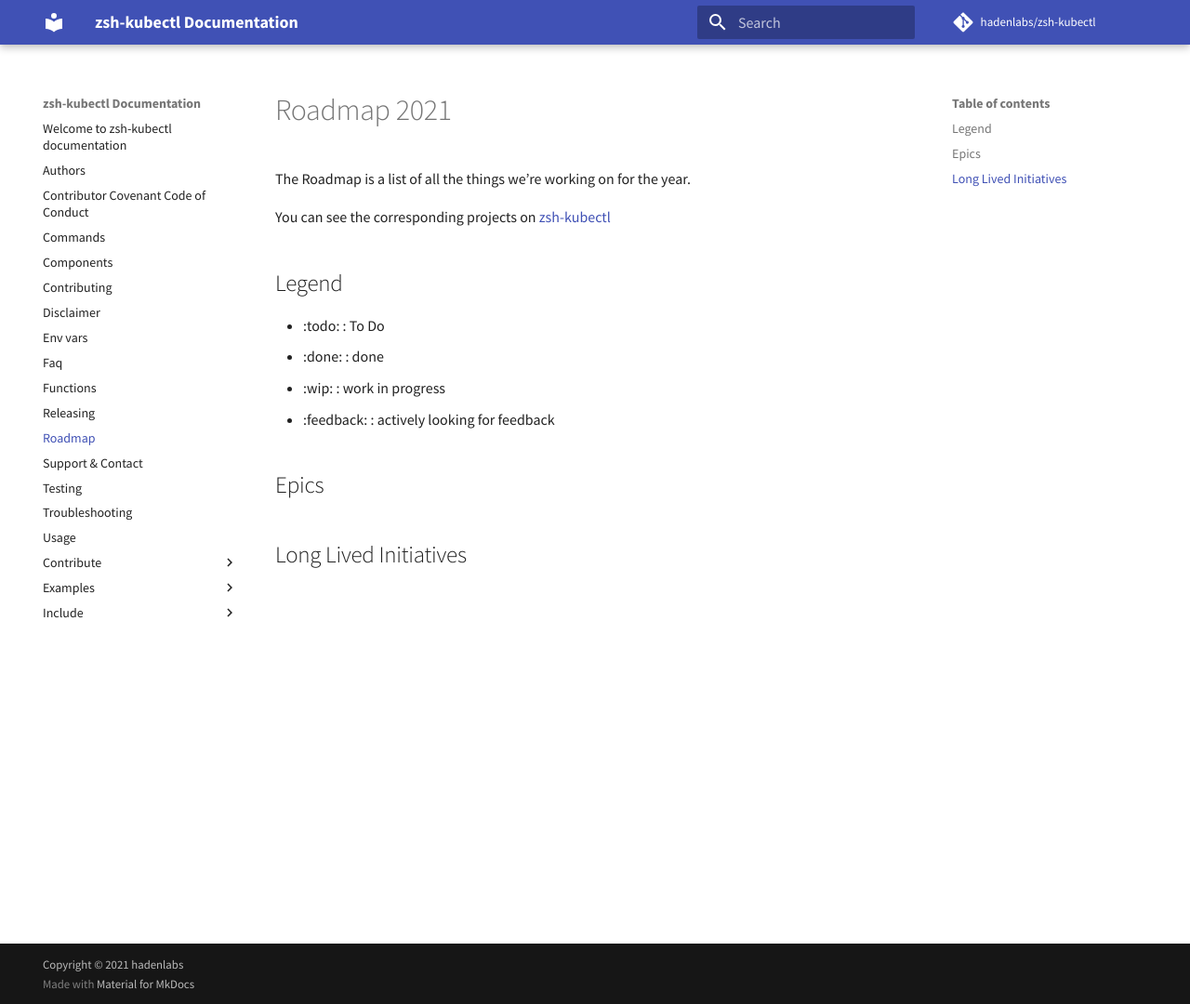
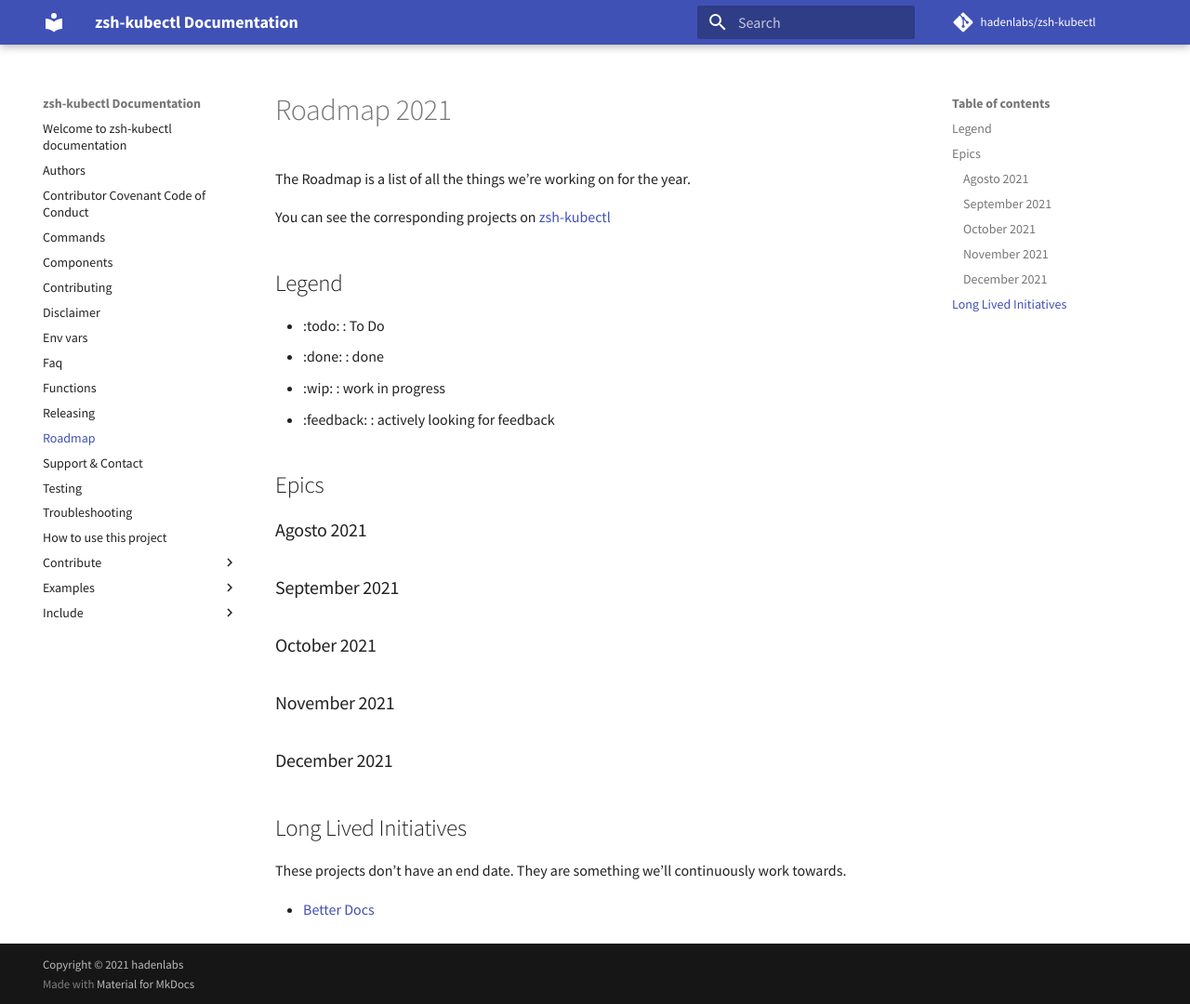
Before and after one commit to hadenlabs/zsh-kubectl, an MkDocs documentation site: the page built from docs/roadmap.md, in a window 1280 px wide and 1080 px high. Shown: the whole window at 93% size. Built offline with MkDocs 1.6.1 and Material for MkDocs 9.7.7, drawn with Linux system fonts in a browser that asks for light colours; comment, search, counter and statistics services are not loaded.

Commit message:
fix: generate docs project (#33)

```diff
--- a/docs/roadmap.md
+++ b/docs/roadmap.md
@@ -41,4 +41,18 @@ You can see the corresponding projects on [zsh-kubectl](https://github.com/haden
 
 ## Epics
 
+### Agosto 2021
+
+### September 2021
+
+### October 2021
+
+### November 2021
+
+### December 2021
+
 ## Long Lived Initiatives
+
+These projects don't have an end date. They are something we'll continuously work towards.
+
+- [Better Docs](https://hadenlabs.atlassian.net/wiki)
--- a/docs/usage.md
+++ b/docs/usage.md
@@ -0,0 +1 @@
+# How to use this project
```
Also changed, not shown: docs/authors.md (+1 -1 lines), docs/code_of_conduct.md (+1 -1 lines), docs/commands.md (+3 -1 lines), 2 other files.
